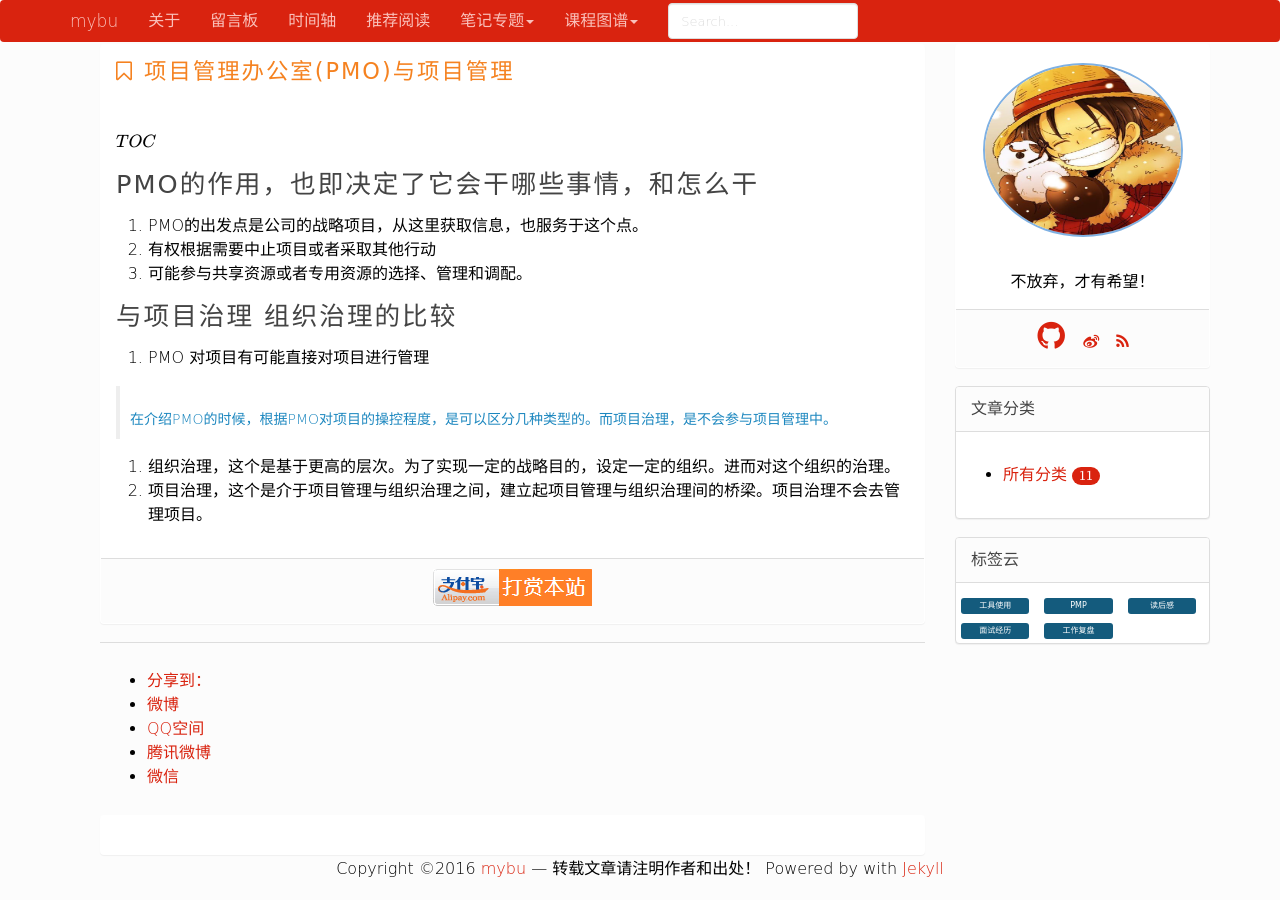
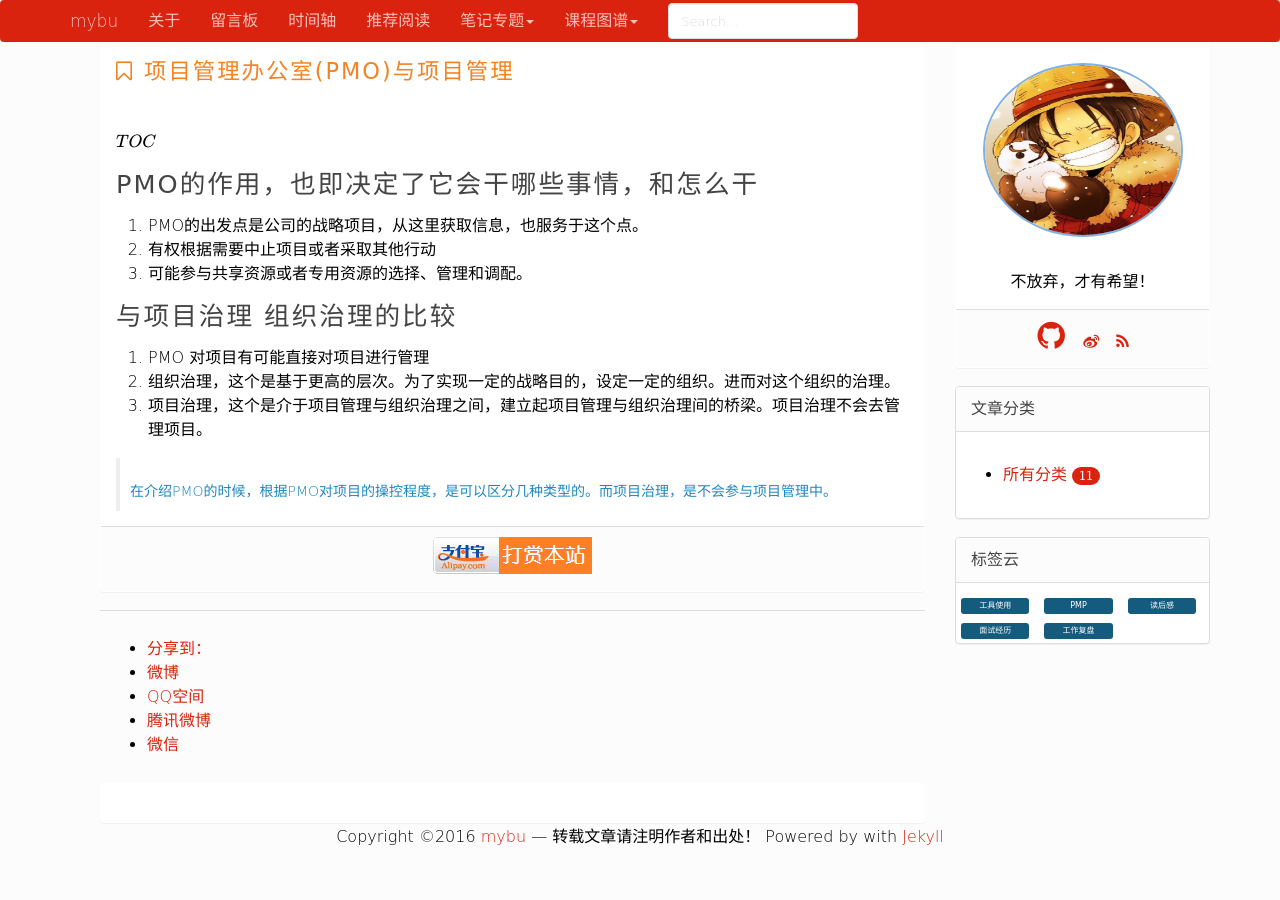
Before and after one commit to mybu/mybu.github.com, a Jekyll site: the page built from _posts/pmp/2016-04-08-PMO与项目管理.md, in a window 1280 px wide. Built offline with Jekyll 4.4.1, drawn with Linux system fonts in a browser that asks for light colours; nearby versions of some CDN libraries; formulas are drawn with MathJax 3; comment, search, counter and statistics services are not loaded.

Commit message:
Signed-off-by: mybu <xuxp.run@outlook.com>

```diff
--- a/_posts/pmp/2016-04-08-PMO与项目管理.md
+++ b/_posts/pmp/2016-04-08-PMO与项目管理.md
@@ -15,8 +15,7 @@ tags: PMP
 
 ## 与项目治理 组织治理的比较
 1. PMO 对项目有可能直接对项目进行管理
+2. 组织治理，这个是基于更高的层次。为了实现一定的战略目的，设定一定的组织。进而对这个组织的治理。
+3. 项目治理，这个是介于项目管理与组织治理之间，建立起项目管理与组织治理间的桥梁。项目治理不会去管理项目。
 
 > 在介绍PMO的时候，根据PMO对项目的操控程度，是可以区分几种类型的。而项目治理，是不会参与项目管理中。
-
-2. 组织治理，这个是基于更高的层次。为了实现一定的战略目的，设定一定的组织。进而对这个组织的治理。
-3. 项目治理，这个是介于项目管理与组织治理之间，建立起项目管理与组织治理间的桥梁。项目治理不会去管理项目。
```
